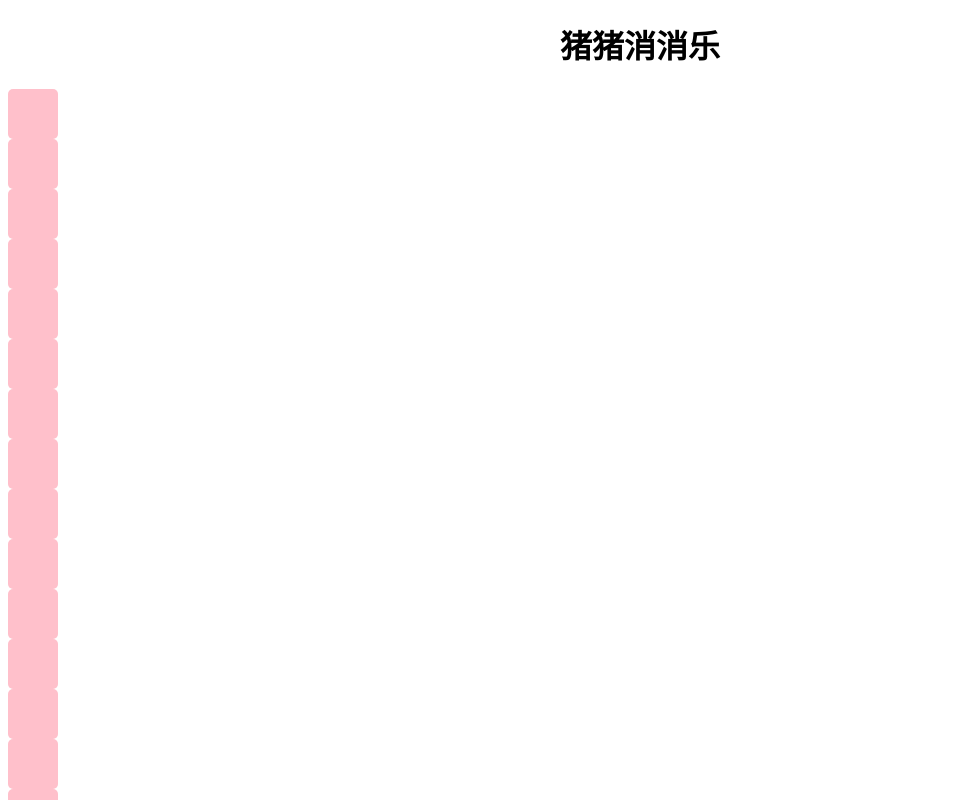
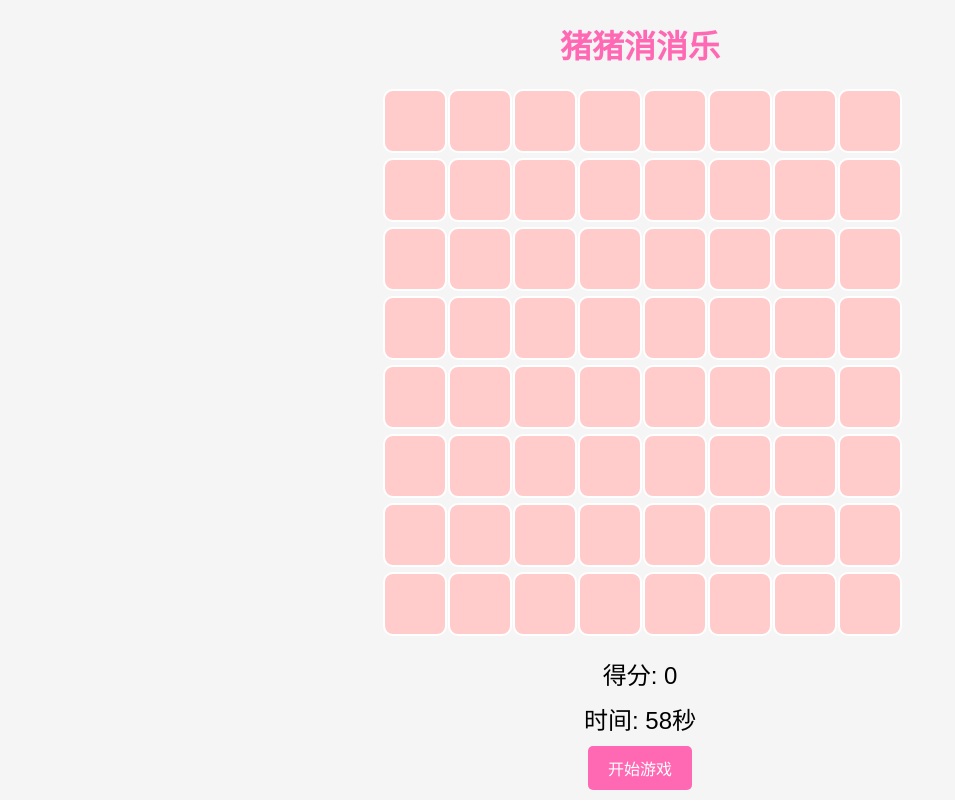
Before and after one commit to GinevraX/little-game, a plain HTML site: page index.html in a window 1280 px wide. Both pictures are taken after a click on the button "开始游戏". Shown: the top 800 px of the page, without its empty margins (0-955 px from the left). Drawn offline with Linux system fonts and the light colour scheme.

Commit message:
style.css

```diff
--- a/style.css
+++ b/style.css
@@ -1,20 +1,42 @@
 body {
     font-family: Arial, sans-serif;
     text-align: center;
+    background-color: #f5f5f5;
 }
 
-#gameBoard {
+h1 {
+    color: #ff69b4;
+}
+
+#game-board {
     display: grid;
-    grid-template-columns: repeat(8, 50px);
+    grid-template-columns: repeat(8, 60px);
     grid-gap: 5px;
     justify-content: center;
-    margin-top: 20px;
+    margin: 20px auto;
 }
 
 .cell {
-    width: 50px;
-    height: 50px;
-    background-color: pink;
+    width: 60px;
+    height: 60px;
+    background-color: #ffcccb;
+    border: 2px solid #fff;
+    border-radius: 10px;
+    cursor: pointer;
+    background-size: cover;
+}
+
+#score, #timer {
+    font-size: 24px;
+    margin: 10px;
+}
+
+#start-button {
+    padding: 10px 20px;
+    font-size: 16px;
+    background-color: #ff69b4;
+    color: white;
+    border: none;
     border-radius: 5px;
     cursor: pointer;
 }
```
